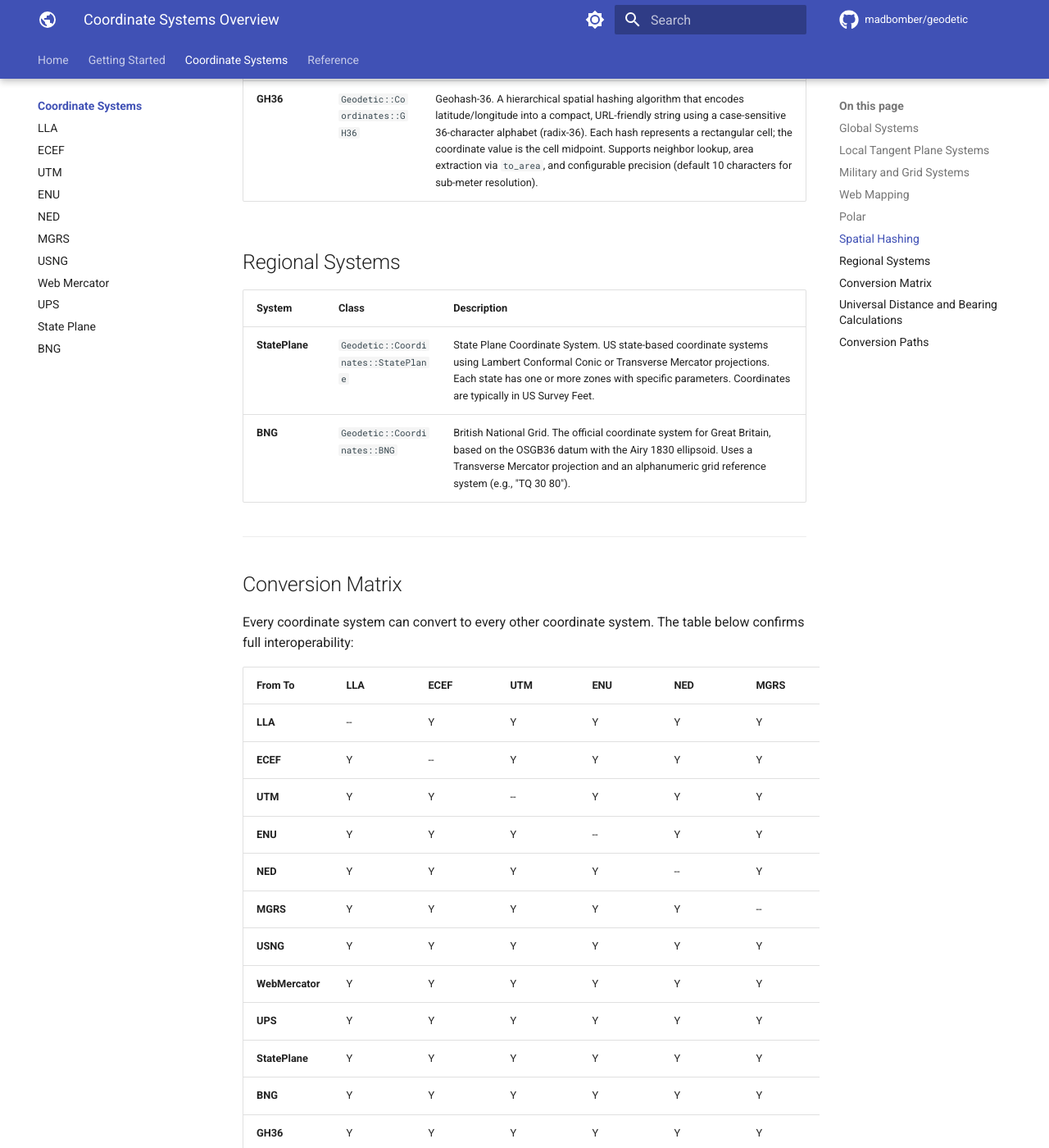
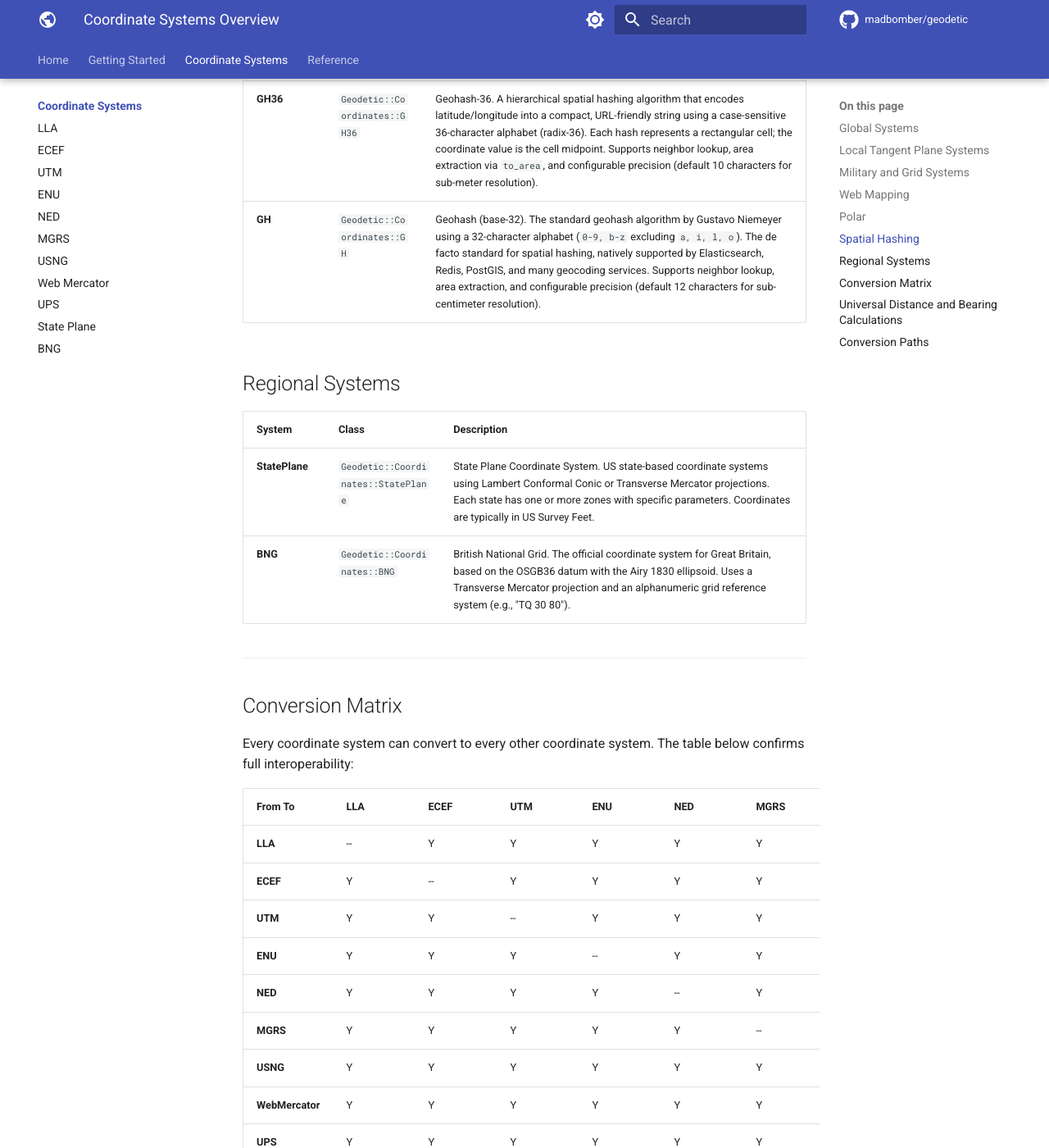
Before and after one commit to MadBomber/geodetic, an MkDocs documentation site: the page built from docs/coordinate-systems/index.md, in a window 1280 px wide and 1400 px high, scrolled down 1963 px. Shown: the whole window at 82% size. Built offline with MkDocs 1.6.1 and Material for MkDocs 9.7.7, drawn with Linux system fonts in a browser that asks for light colours; comment, search, counter and statistics services are not loaded; some of the changed text lies outside the part shown.

Commit message:
feat(coordinate-systems): add support for Geohash (GH) coordinate system
The commit adds support for the Geohash (GH) coordinate system to the Geodetic library. Geohash is a widely-used spatial indexing system that provides a compact, hierarchical representation of geographic coordinates. This feature allows users to convert between Geohash and latitude/longitude coordinates, perform operations on Geohash values such as finding neighboring cells, and retrieve precision information.

The implementation includes the following functionality:

- Conversion from Geohash string to latitude/longitude coordinates and vice versa
- Retrieval of the bounding rectangle for a Geohash cell
- Determination of neighboring Geohash cells
- Extraction of the precision level and corresponding accuracy in meters
- URL-safe encoding/decoding of Geohash values

This change introduces a new coordinate system to the Geodetic library, expanding its capabilities and aligning it with widely-used spatial indexing standards. It provides users with a convenient way to work with Geohash data within their Ruby applications.

```diff
--- a/docs/coordinate-systems/index.md
+++ b/docs/coordinate-systems/index.md
@@ -41,6 +41,7 @@
 | System | Class | Description |
 |--------|-------|-------------|
 | **GH36** | `Geodetic::Coordinates::GH36` | Geohash-36. A hierarchical spatial hashing algorithm that encodes latitude/longitude into a compact, URL-friendly string using a case-sensitive 36-character alphabet (radix-36). Each hash represents a rectangular cell; the coordinate value is the cell midpoint. Supports neighbor lookup, area extraction via `to_area`, and configurable precision (default 10 characters for sub-meter resolution). |
+| **GH** | `Geodetic::Coordinates::GH` | Geohash (base-32). The standard geohash algorithm by Gustavo Niemeyer using a 32-character alphabet (`0-9, b-z` excluding `a, i, l, o`). The de facto standard for spatial hashing, natively supported by Elasticsearch, Redis, PostGIS, and many geocoding services. Supports neighbor lookup, area extraction, and configurable precision (default 12 characters for sub-centimeter resolution). |
 
 ## Regional Systems
 
@@ -55,20 +56,21 @@
 
 Every coordinate system can convert to every other coordinate system. The table below confirms full interoperability:
 
-| From \ To | LLA | ECEF | UTM | ENU | NED | MGRS | USNG | WebMercator | UPS | StatePlane | BNG | GH36 |
-|-----------|-----|------|-----|-----|-----|------|------|-------------|-----|------------|-----|------|
-| **LLA**        | --  | Y | Y | Y | Y | Y | Y | Y | Y | Y | Y | Y |
-| **ECEF**       | Y | --  | Y | Y | Y | Y | Y | Y | Y | Y | Y | Y |
-| **UTM**        | Y | Y | --  | Y | Y | Y | Y | Y | Y | Y | Y | Y |
-| **ENU**        | Y | Y | Y | --  | Y | Y | Y | Y | Y | Y | Y | Y |
-| **NED**        | Y | Y | Y | Y | --  | Y | Y | Y | Y | Y | Y | Y |
-| **MGRS**       | Y | Y | Y | Y | Y | --  | Y | Y | Y | Y | Y | Y |
-| **USNG**       | Y | Y | Y | Y | Y | Y | --  | Y | Y | Y | Y | Y |
-| **WebMercator**| Y | Y | Y | Y | Y | Y | Y | --  | Y | Y | Y | Y |
-| **UPS**        | Y | Y | Y | Y | Y | Y | Y | Y | --  | Y | Y | Y |
-| **StatePlane** | Y | Y | Y | Y | Y | Y | Y | Y | Y | --  | Y | Y |
-| **BNG**        | Y | Y | Y | Y | Y | Y | Y | Y | Y | Y | --  | Y |
-| **GH36**       | Y | Y | Y | Y | Y | Y | Y | Y | Y | Y | Y | -- |
+| From \ To | LLA | ECEF | UTM | ENU | NED | MGRS | USNG | WebMercator | UPS | StatePlane | BNG | GH36 | GH |
+|-----------|-----|------|-----|-----|-----|------|------|-------------|-----|------------|-----|------|----|
+| **LLA**        | --  | Y | Y | Y | Y | Y | Y | Y | Y | Y | Y | Y | Y |
+| **ECEF**       | Y | --  | Y | Y | Y | Y | Y | Y | Y | Y | Y | Y | Y |
+| **UTM**        | Y | Y | --  | Y | Y | Y | Y | Y | Y | Y | Y | Y | Y |
+| **ENU**        | Y | Y | Y | --  | Y | Y | Y | Y | Y | Y | Y | Y | Y |
+| **NED**        | Y | Y | Y | Y | --  | Y | Y | Y | Y | Y | Y | Y | Y |
+| **MGRS**       | Y | Y | Y | Y | Y | --  | Y | Y | Y | Y | Y | Y | Y |
+| **USNG**       | Y | Y | Y | Y | Y | Y | --  | Y | Y | Y | Y | Y | Y |
+| **WebMercator**| Y | Y | Y | Y | Y | Y | Y | --  | Y | Y | Y | Y | Y |
+| **UPS**        | Y | Y | Y | Y | Y | Y | Y | Y | --  | Y | Y | Y | Y |
+| **StatePlane** | Y | Y | Y | Y | Y | Y | Y | Y | Y | --  | Y | Y | Y |
+| **BNG**        | Y | Y | Y | Y | Y | Y | Y | Y | Y | Y | --  | Y | Y |
+| **GH36**       | Y | Y | Y | Y | Y | Y | Y | Y | Y | Y | Y | --  | Y |
+| **GH**         | Y | Y | Y | Y | Y | Y | Y | Y | Y | Y | Y | Y | -- |
 
 ## Universal Distance and Bearing Calculations
 
@@ -88,6 +90,6 @@
 - **ECEF** is the intermediate for local tangent plane systems (ENU, NED), since the rotation from global Cartesian to local frames is straightforward in ECEF.
 - **ENU and NED** convert between each other directly by reordering axes and inverting the vertical component.
 - **MGRS and USNG** route through UTM, which in turn routes through LLA.
-- **WebMercator, UPS, BNG, StatePlane, and GH36** all convert through LLA.
+- **WebMercator, UPS, BNG, StatePlane, GH36, and GH** all convert through LLA.
 
 For example, converting from BNG to NED follows the chain: `BNG -> LLA -> ECEF -> ENU -> NED`. The gem handles this automatically when you call a conversion method.
```
Also changed, not shown: other parts of docs/coordinate-systems/index.md (+1 -1 lines), README.md (+34 -4 lines), docs/coordinate-systems/gh.md (added, +282 -0 lines), docs/getting-started/installation.md (+2 -0 lines), docs/index.md (+4 -3 lines), docs/reference/conversions.md (+3 -1 lines), docs/reference/serialization.md (+2 -0 lines), geodetic.gemspec.
